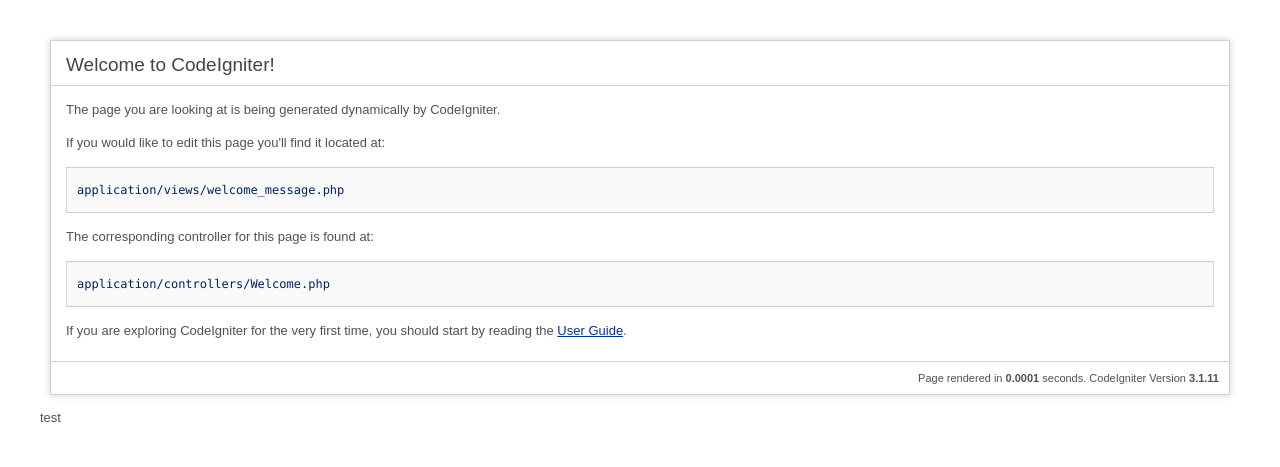
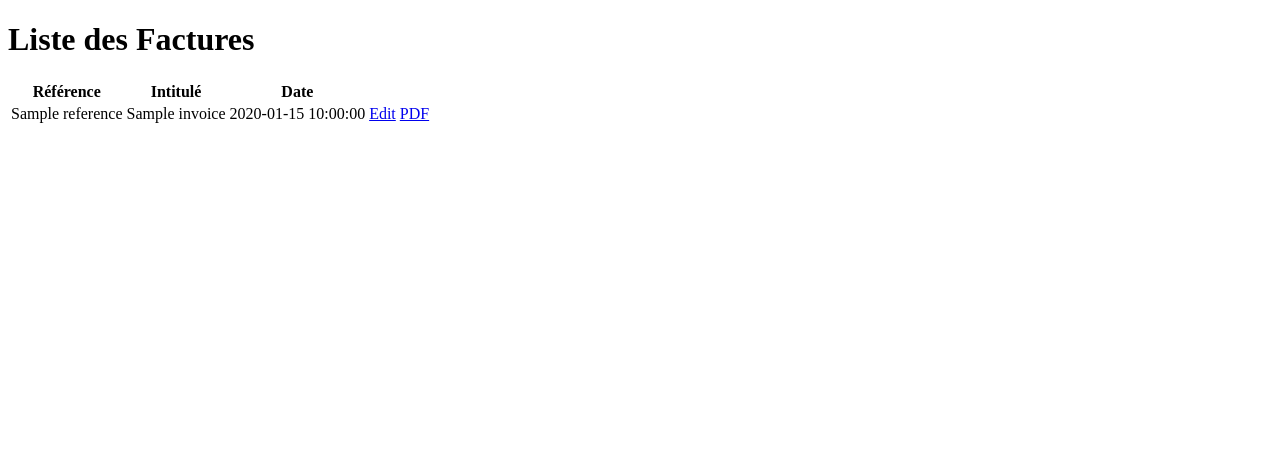
Before and after one commit to SamCapela/projetkss, a CodeIgniter app: the page made by application/views/invoice.php in a window 1280 px wide. Shown: the top 467 px of the page. Run offline with CodeIgniter, Linux system fonts and the light colour scheme; tables that the repository leaves empty hold one stand-in row (values such as "Sample post"); the template is opened without the code that fills it: most values are stand-ins (such as "Sample title", 1, 10 or a date in 2020).

Commit message:
Onvoices List

```diff
--- a/application/config/config.php
+++ b/application/config/config.php
@@ -23,7 +23,7 @@ defined('BASEPATH') OR exit('No direct script access allowed');
 | a PHP script and you can easily do that on your own.
 |
 */
-$config['base_url'] = 'http://localhost/facture/projetkss/';
+$config['base_url'] = 'http://projetkss.fr/';
 
 /*
 |--------------------------------------------------------------------------
--- a/application/controllers/Invoice.php
+++ b/application/controllers/Invoice.php
@@ -22,10 +22,12 @@ class Invoice extends CI_Controller {
 
 	public function index()
 	{
+		$ci = & get_instance();
+		$ci->load->model('InvoiceModel');
+		$data['invoices'] = $ci->InvoiceModel->getAllInvoices($_SESSION['id_customer']);
 		if($value = $this->input->get('export_pdf'))
 		$this->pdfGenerator($value);
-
-		$this->load->view('invoice');
+		$this->load->view('invoice', $data);
 	}
 
 	public static function pdfGenerator($id_invoice)
--- a/application/views/invoice.php
+++ b/application/views/invoice.php
@@ -4,69 +4,44 @@
 <head>
 
 <meta charset="utf-8">
-<title>Welcome to CodeIgniter</title>
-
-<style type="text/css">
-
-::selection { background-color: #E13300; color: white; }
-::-moz-selection { background-color: #E13300; color: white; }
-
-body {
-	background-color: #fff;
-	margin: 40px;
-	font: 13px/20px normal Helvetica, Arial, sans-serif;
-	color: #4F5155;
-}
-
-a {
-	color: #003399;
-	background-color: transparent;
-	font-weight: normal;
-}
-
-h1 {
-	color: #444;
-	background-color: transparent;
-	border-bottom: 1px solid #D0D0D0;
-	font-size: 19px;
-	font-weight: normal;
-	margin: 0 0 14px 0;
-	padding: 14px 15px 10px 15px;
-}
-
-code {
-	font-family: Consolas, Monaco, Courier New, Courier, monospace;
-	font-size: 12px;
-	background-color: #f9f9f9;
-	border: 1px solid #D0D0D0;
-	color: #002166;
-	display: block;
-	margin: 14px 0 14px 0;
-	padding: 12px 10px 12px 10px;
-}
-
-#body {
-	margin: 0 15px 0 15px;
-}
-
-p.footer {
-	text-align: right;
-	font-size: 11px;
-	border-top: 1px solid #D0D0D0;
-	line-height: 32px;
-	padding: 0 10px 0 10px;
-	margin: 20px 0 0 0;
-}
-
-#container {
-	margin: 10px;
-	border: 1px solid #D0D0D0;
-	box-shadow: 0 0 8px #D0D0D0;
-}
-</style>
+<title>Factures</title>
 </head>
 <body>
 
+	<h1> Liste des Factures </h1>
+	<?php
+		echo('
+			<table class="table">
+			<thead>
+				<tr>
+				<th scope="col">Référence</th>
+				<th scope="col">Intitulé</th>
+				<th scope="col">Date</th>
+				</tr>
+			</thead>
+			<tbody>
+
+		');
+		$i = 1;
+		foreach($invoices as $invoice)
+		{
+
+			echo('
+				<tr>
+
+					<td>'.$invoice['reference'].'</td>
+					<td>'.$invoice['title'].'</td>
+					<td>'.$invoice['invoice_date'].'</td>
+					<td><a href="#">Edit</a></td>
+					<td><a href="#">PDF</a></td>
+				</tr>');
+		}
+		echo('
+				</tbody>
+			</table>
+		');
+	?>
+<!--
 
 <div id="container">
 <h1>Welcome to CodeIgniter!</h1>
@@ -87,4 +62,5 @@ p.footer {
 
 	<p>test</p>
 </body>
+-->
 </html>
```
Also changed, not shown: application/models/InvoiceModel.php (+10 -0 lines), .htaccess.
